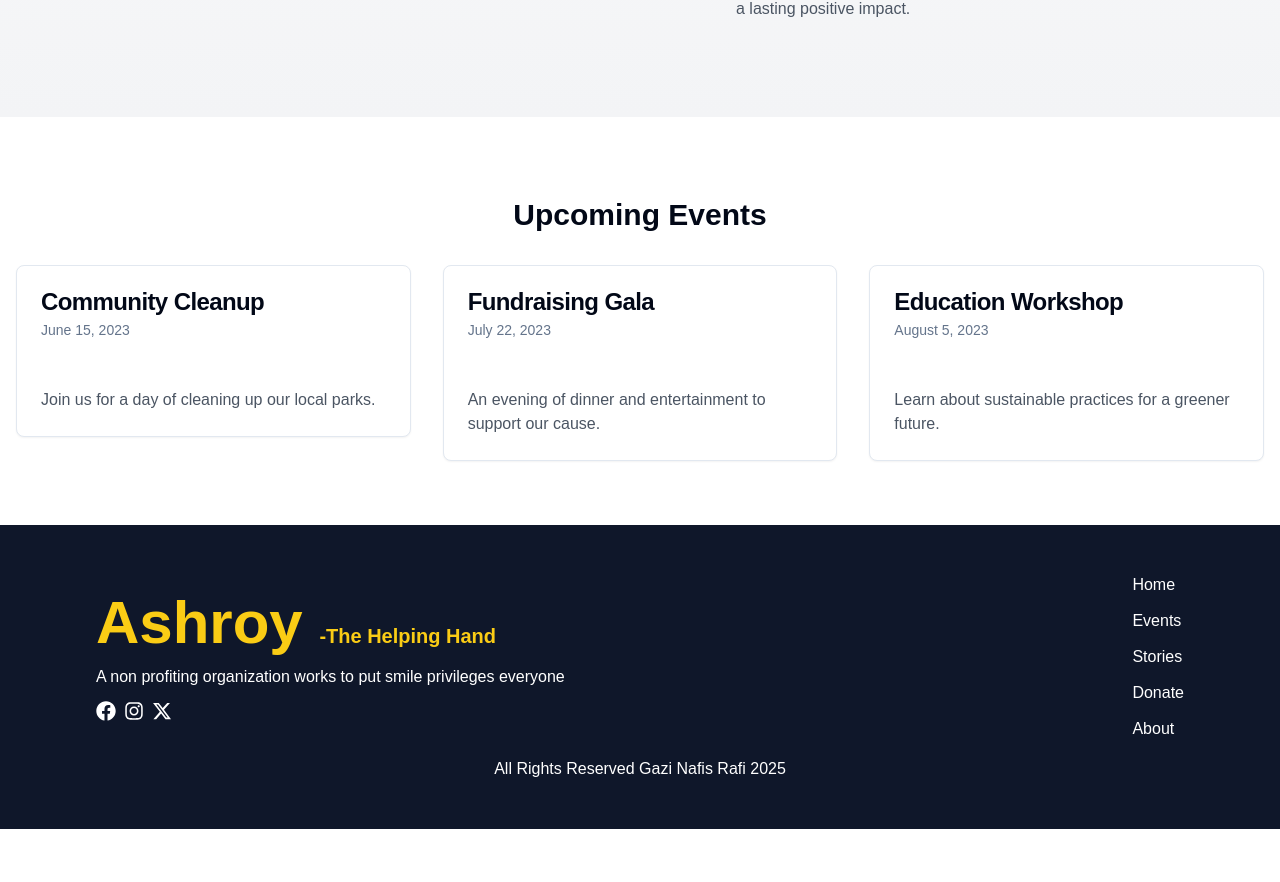
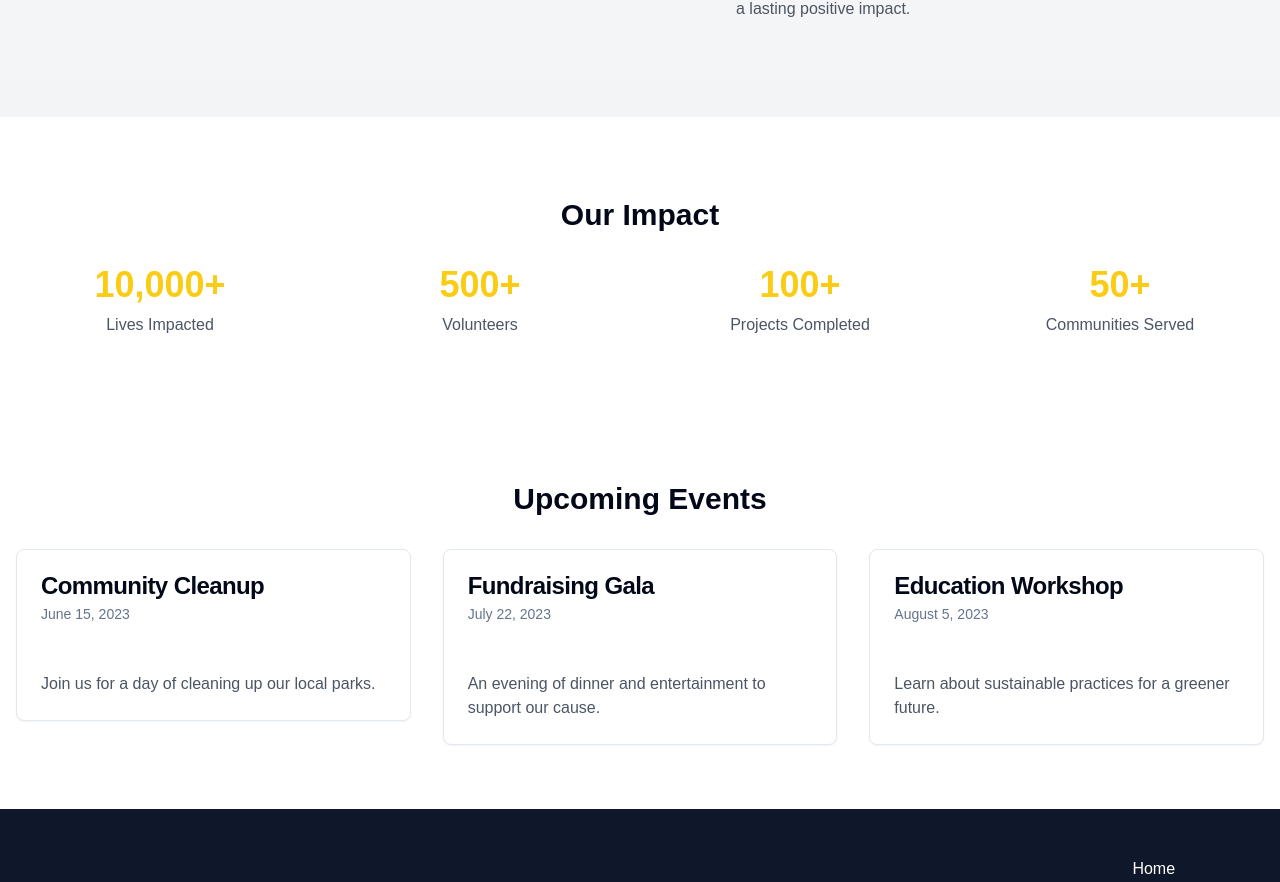
Before and after one commit to gaznafis007/ashroy-coonect, a Next.js app: page / in a window 1280 px wide. Shown: the part 1891-2773 px from the top of the page. Before the commit the page ends 2720 px from the top, so only its background shows below. Built offline with nearby package versions, Linux system fonts and the light colour scheme; no server answers.

Commit message:
stats component init

```diff
--- a/src/app/page.js
+++ b/src/app/page.js
@@ -1,6 +1,7 @@
 import Header from "@/components/Header/Header";
 import OurEvents from "@/components/OurEvents/OurEvents";
 import OurMission from "@/components/OurMission/OurMission";
+import Stats from "@/components/Stats/Stats";
 import UpcomingEvents from "@/components/UpcommingEvents/UpcommingEvents";
 
 
@@ -10,6 +11,7 @@ export default function Home() {
         <Header/>
         <OurEvents/>
         <OurMission/>
+        <Stats/>
         <UpcomingEvents/>
       </div>
   );
--- /dev/null
+++ b/src/components/ShineyText/ShineyText.jsx
@@ -0,0 +1,19 @@
+const ShinyText = ({ text, disabled = false, speed = 5, className = '' }) => {
+    const animationDuration = `${speed}s`;
+
+    return (
+      <div
+        className={`text-yellow-400 bg-clip-text inline-block ${disabled ? '' : 'animate-shine'} ${className}`}
+        style={{
+          backgroundImage: 'linear-gradient(120deg, rgba(255, 255, 255, 0) 40%, rgba(255, 255, 255, 0.8) 50%, rgba(255, 255, 255, 0) 60%)',
+          backgroundSize: '200% 100%',
+          WebkitBackgroundClip: 'text',
+          animationDuration: animationDuration,
+        }}
+      >
+        {text}
+      </div>
+    );
+    };
+
+    export default ShinyText;
--- /dev/null
+++ b/src/components/Stats/Stats.jsx
@@ -0,0 +1,36 @@
+"use client"
+import { motion } from "framer-motion"
+import ShinyText from "../ShineyText/ShineyText"
+
+const stats = [
+  { label: "Lives Impacted", value: "10,000+" },
+  { label: "Volunteers", value: "500+" },
+  { label: "Projects Completed", value: "100+" },
+  { label: "Communities Served", value: "50+" },
+]
+
+export default function Stats() {
+  return (
+    <section id="impact" className="py-16 bg-white">
+      <div className="container mx-auto px-4">
+        <h2 className="text-3xl font-bold mb-8 text-center">Our Impact</h2>
+        <div className="grid grid-cols-2 md:grid-cols-4 gap-8">
+          {stats.map((stat, index) => (
+            <motion.div
+              key={index}
+              initial={{ opacity: 0, y: 20 }}
+              whileInView={{ opacity: 1, y: 0 }}
+              transition={{ duration: 0.5, delay: index * 0.1 }}
+              className="text-center"
+            >
+              <p className="text-4xl font-bold text-yellow-400 mb-2">
+                <ShinyText text={stat.value}/>
+              </p>
+              <p className="text-gray-600">{stat.label}</p>
+            </motion.div>
+          ))}
+        </div>
+      </div>
+    </section>
+  )
+}
--- a/tailwind.config.mjs
+++ b/tailwind.config.mjs
@@ -12,6 +12,15 @@ export default {
   ],
   theme: {
   	extend: {
+		keyframes: {
+			shine: {
+			  '0%': { 'background-position': '100%' },
+			  '100%': { 'background-position': '-100%' },
+			},
+		  },
+		  animation: {
+			shine: 'shine 5s linear infinite',
+		  },
   		colors: {
   			background: 'hsl(var(--background))',
   			foreground: 'hsl(var(--foreground))',
```
